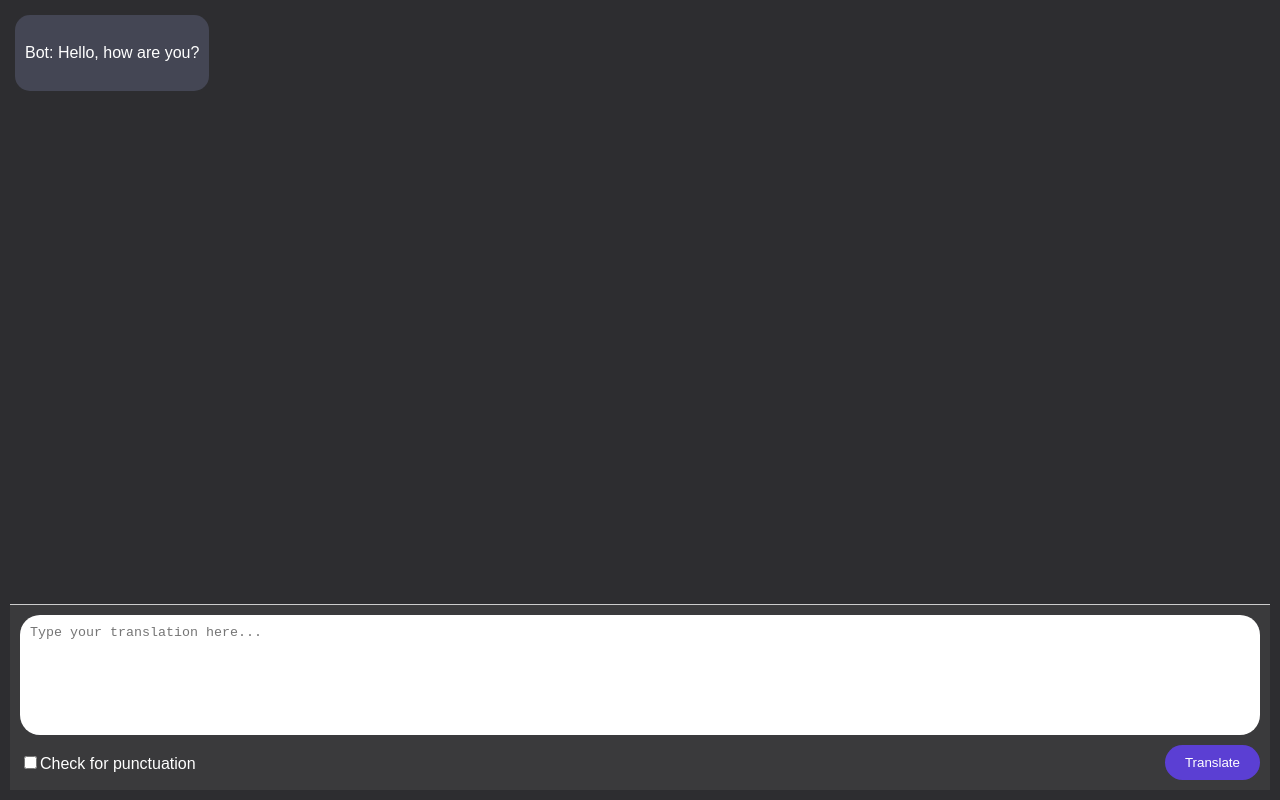
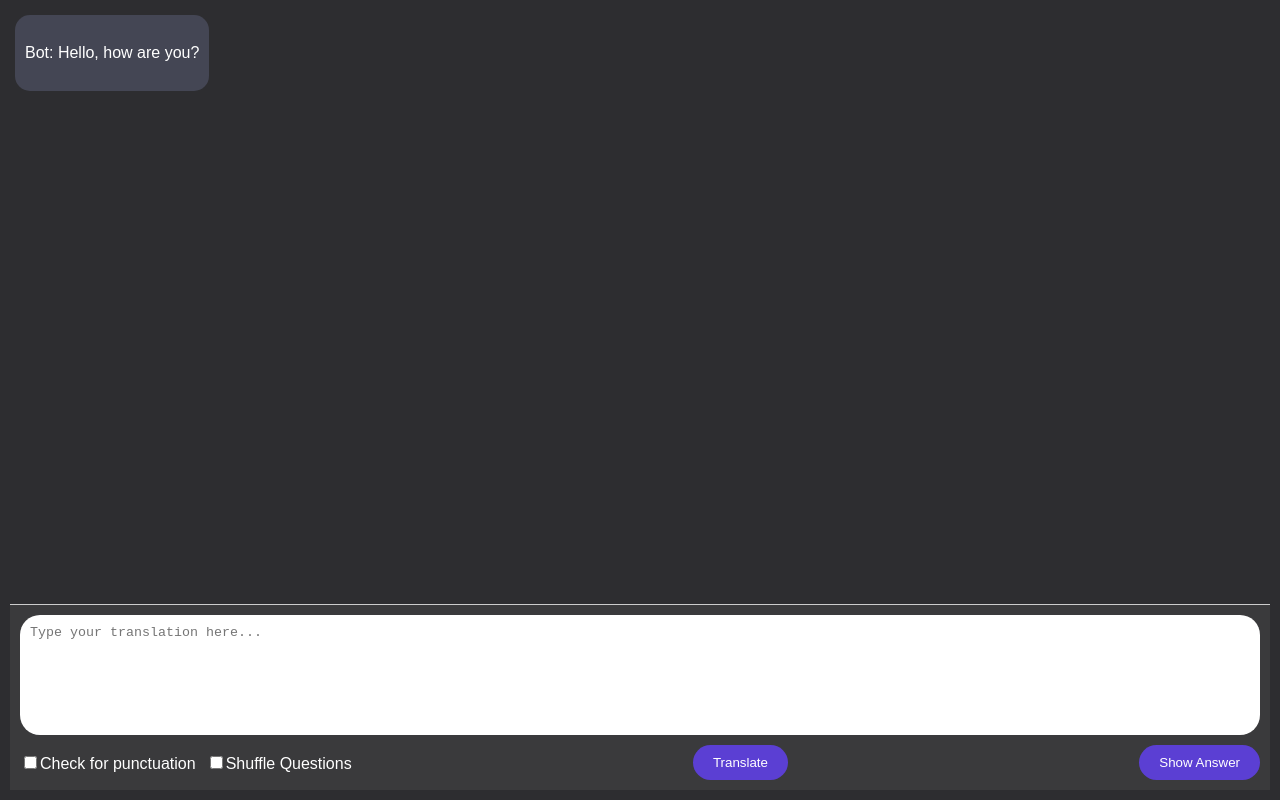
Before and after one commit to Henryk91/german-translator, a React (Create React App) app: page / in a window 1280 px wide. Built offline with nearby package versions, Linux system fonts and the light colour scheme.

Commit message:
shuffling

```diff
--- a/src/App.css
+++ b/src/App.css
@@ -68,7 +68,7 @@ textarea {
 
 .button-container {
   display: flex; /* Use flex for button alignment */
-  justify-content: space-between; /* Space out checkbox and button */
+  justify-content: space-between; /* Space out checkbox and buttons */
   align-items: center; /* Center vertically */
 }
 
--- a/src/App.js
+++ b/src/App.js
@@ -14,7 +14,26 @@ const App = () => {
   const [userInput, setUserInput] = useState("");
   const [messages, setMessages] = useState([]);
   const [checkPunctuation, setCheckPunctuation] = useState(false); // Set to false by default
+  const [shuffleQuestions, setShuffleQuestions] = useState(false); // New state for shuffling
   const endOfMessagesRef = useRef(null); // Reference for scrolling
+
+  // Shuffle the sentences array
+  const shuffleArray = (array) => {
+    for (let i = array.length - 1; i > 0; i--) {
+      const j = Math.floor(Math.random() * (i + 1));
+      [array[i], array[j]] = [array[j], array[i]];
+    }
+    return array;
+  };
+
+  // Update current sentence and shuffle if needed
+  const updateCurrentSentence = () => {
+    if (shuffleQuestions) {
+      const shuffledSentences = shuffleArray([...sentences]);
+      return shuffledSentences[0]; // Return a new random sentence
+    }
+    return sentences[Math.floor(Math.random() * sentences.length)]; // Return a random sentence if shuffle is off
+  };
 
   // Function to check the user's translation
   const checkTranslation = () => {
@@ -36,14 +55,9 @@ const App = () => {
     // Check if user input matches correct translation (ignoring spaces)
     let feedbackMessage;
     if (finalUserInput === finalCorrectTranslation) {
-      const nextSentenceIndex = sentences.indexOf(currentSentence) + 1;
-      if (nextSentenceIndex < sentences.length) {
-        const nextSentence = sentences[nextSentenceIndex].en;
-        setCurrentSentence(sentences[nextSentenceIndex]);
-        feedbackMessage = `Correct! Here's another sentence:\n\n${nextSentence}`; // Add extra newline for padding
-      } else {
-        feedbackMessage = "Great job! You've completed all sentences.";
-      }
+      const nextSentence = updateCurrentSentence(); // Get the next sentence based on shuffle
+      setCurrentSentence(nextSentence);
+      feedbackMessage = `Correct! Here's another sentence:\n\n${nextSentence.en}`; // Add extra newline for padding
       setUserInput("");
     } else {
       const userWords = normalizedUserInput.split(" ");
@@ -55,8 +69,7 @@ const App = () => {
       if (userInput.trim() === "") {
         feedbackMessage = "You didn't enter any translation. Try again.";
       } else {
-        const nextSentence = sentences[sentences.indexOf(currentSentence)].en;
-        feedbackMessage = `Incorrect. You got: ${feedbackWords}.\n\nTry again:\n${nextSentence}`; // Add extra newline for padding
+        feedbackMessage = `Incorrect. You got: ${feedbackWords}.\n\nTry again:\n${currentSentence.en}`; // Add extra newline for padding
       }
     }
 
@@ -69,6 +82,21 @@ const App = () => {
 
     // Clear user input for the next translation
     setUserInput("");
+  };
+
+  // Function to show the correct translation and move to the next sentence
+  const showCorrectAnswer = () => {
+    const correctAnswerMessage = `The correct answer is: ${currentSentence.de}\n\nHere's another sentence:\n\n${updateCurrentSentence().en}`;
+
+    setMessages(prevMessages => [
+      ...prevMessages,
+      { text: `You: ${userInput}`, type: 'user' },
+      { text: `Bot: ${correctAnswerMessage}`, type: 'bot' }
+    ]);
+
+    // Update current sentence
+    setCurrentSentence(updateCurrentSentence());
+    setUserInput(""); // Clear input for the next translation
   };
 
   useEffect(() => {
@@ -104,7 +132,7 @@ const App = () => {
               onChange={(e) => setUserInput(e.target.value)}
               placeholder="Type your translation here..."
             />
-          <div className="button-container"> {/* New wrapper for button and checkbox */}
+            <div className="button-container"> {/* Wrapper for button and checkbox */}
               <div className="toggle-container">
                 <label>
                   <input
@@ -114,16 +142,29 @@ const App = () => {
                   />
                   Check for punctuation
                 </label>
+                <label style={{ marginLeft: '10px' }}>
+                  <input
+                    type="checkbox"
+                    checked={shuffleQuestions}
+                    onChange={() => setShuffleQuestions(!shuffleQuestions)}
+                  />
+                  Shuffle Questions
+                </label>
               </div>
               <button
                 onClick={checkTranslation}
-              disabled={!userInput.trim()} // Disable button if input is empty
+                disabled={!userInput.trim() && messages.length > 0} // Disable button if input is empty only during translation
               >
                 Translate
               </button>
+              <button
+                onClick={showCorrectAnswer}
+                style={{ marginLeft: '10px' }} // Add space between buttons
+              >
+                Show Answer
+              </button>
             </div>
           </div>
-
         )}
       </div>
     </div>
```
Lines whose indentation alone changed are shown as unchanged.
